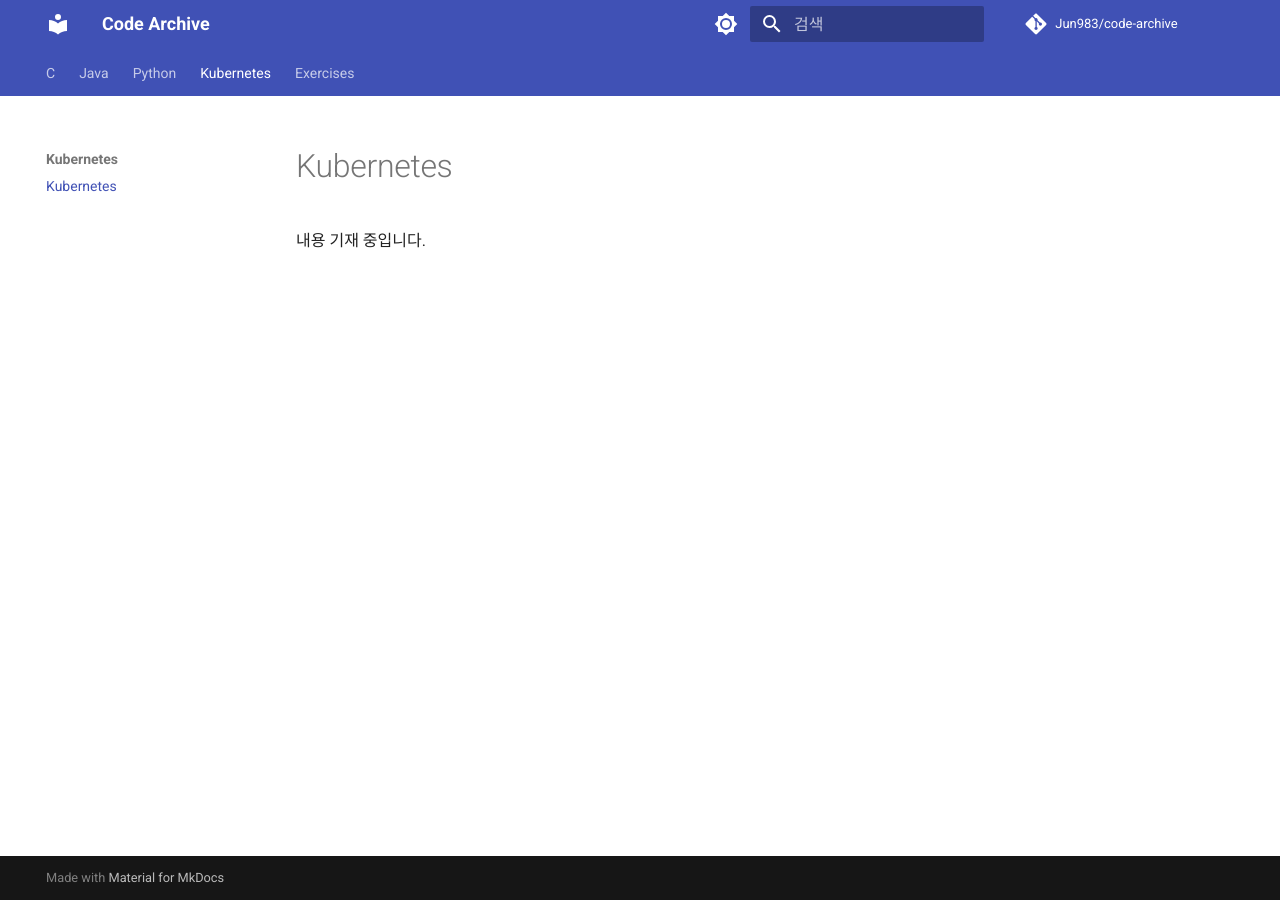
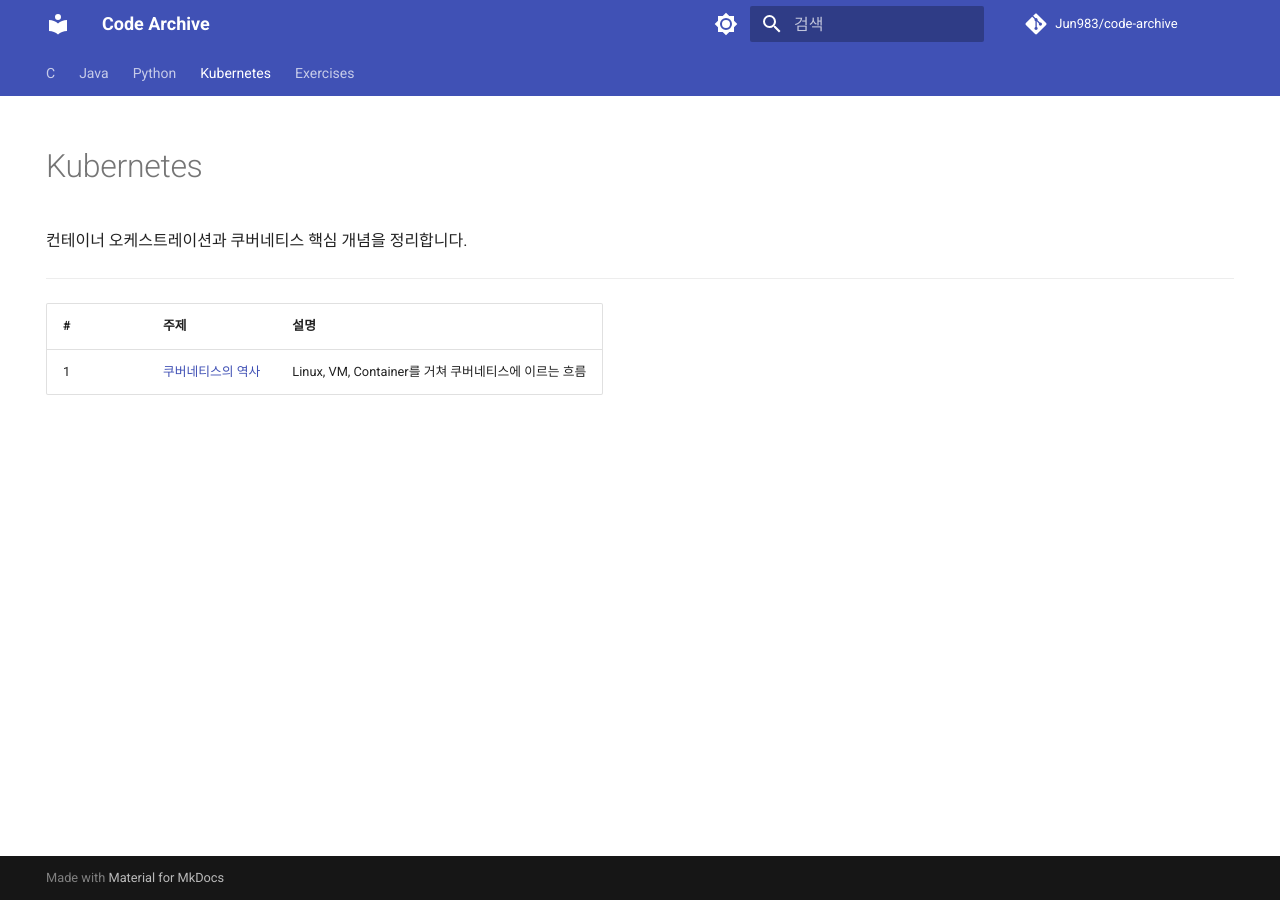
Before and after one commit to Jun983/code-archive, an MkDocs documentation site: the page built from docs/kubernetes/index.md, in a window 1280 px wide. Built offline with MkDocs 1.6.1 and Material for MkDocs 9.7.7, drawn with Linux system fonts in a browser that asks for light colours; comment, search, counter and statistics services are not loaded.

Commit message:
docs(kubernetes): 쿠버네티스 역사 다이어그램 및 문서 추가

```diff
--- a/docs/kubernetes/index.md
+++ b/docs/kubernetes/index.md
@@ -1,3 +1,15 @@
+---
+hide:
+  - toc
+  - navigation
+---
+
 # Kubernetes
 
-내용 기재 중입니다.
+컨테이너 오케스트레이션과 쿠버네티스 핵심 개념을 정리합니다.
+
+---
+
+| # | 주제 | 설명 |
+|---|------|------|
+| 1 | [쿠버네티스의 역사](history.md) | Linux, VM, Container를 거쳐 쿠버네티스에 이르는 흐름 |
```
Also changed, not shown: docs/kubernetes/history.md (added, +34 -0 lines), docs/assets/images/kubernetes/history.svg (added), 1 other file.
